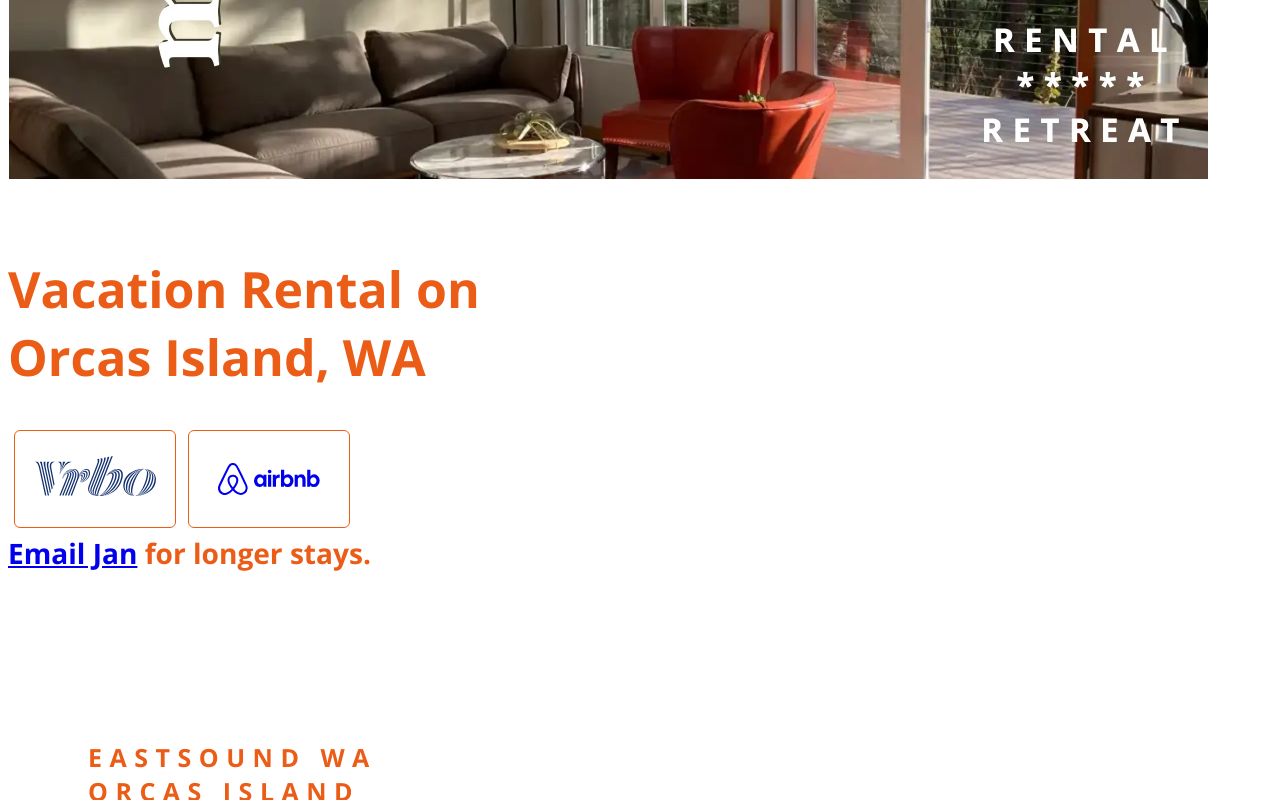
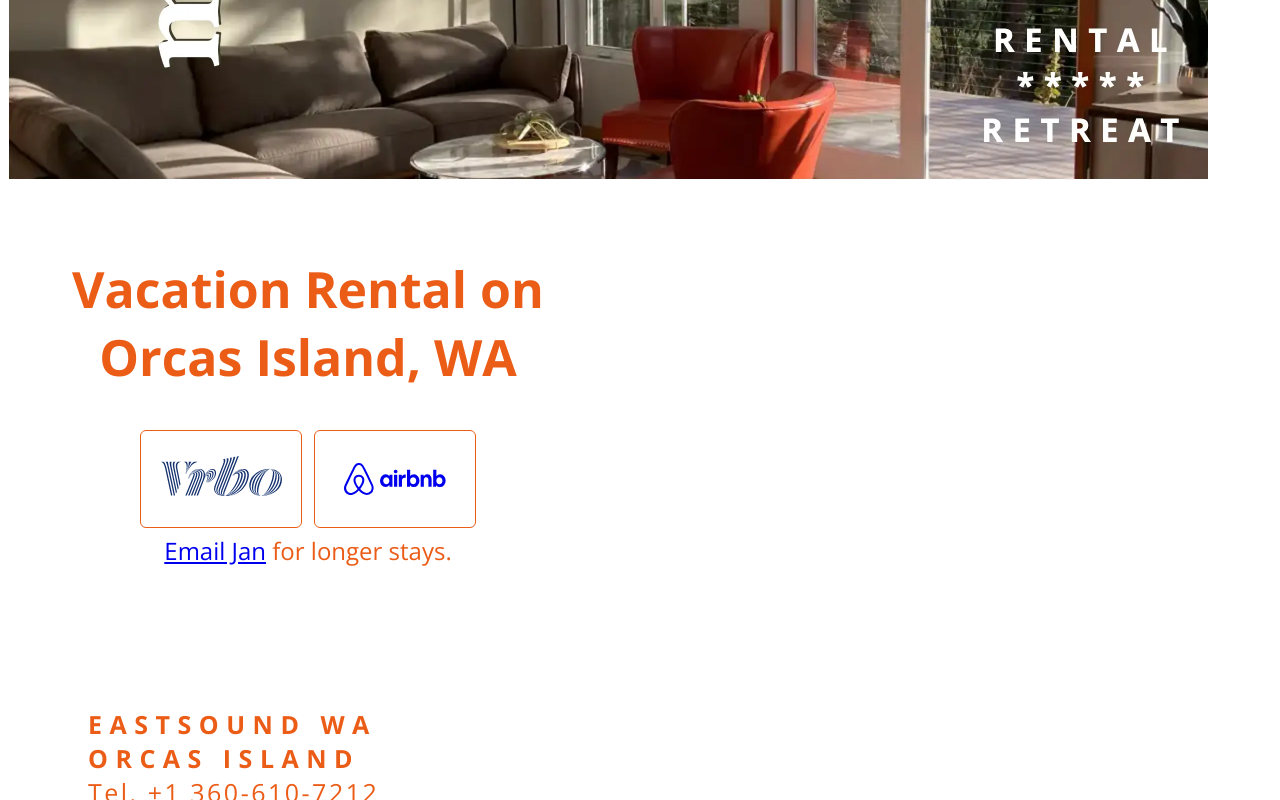
Before and after one commit to mattscilipoti/MadronaStays, a plain HTML site: page index.html in a window 1280 px wide. Shown: the part 483-1283 px from the top of the page. Drawn offline with nearby package versions, Linux system fonts and the light colour scheme.

Commit message:
Style: center the info

```diff
--- a/index.html
+++ b/index.html
@@ -66,9 +66,17 @@
         margin-top: 140px;
         position: relative;
       }
+      #agencies {
+        display: flex;
+        align-items: center;
+        justify-content: center;
+      }
       #direct {
         clear: both;
         font-size: 24px;
+      }
+      #info {
+        text-align: center;
       }
       #house {
         /* filter: invert(43%) sepia(97%) saturate(2890%) hue-rotate(356deg) brightness(98%) contrast(88%); */
@@ -156,6 +164,7 @@
   <div id="info" class="row">
     <div class='col-info'>
       <h1>Vacation Rental on Orcas Island, WA</h1>
+      <div id="agencies">
         <div id="vrbo" class="listing-link with-image">
           <a href="https://www.vrbo.com/9319022ha" rel="noopener" target="_blank">
             <img src="images/vrbo_logo.svg" />
@@ -168,10 +177,9 @@
             </svg>
           </a>
         </div>
+      </div>
       <div id="direct" class="row">
-        <h3>
         <a href="mailto:info@madronastays.com?subject=Requesting info about MadronaStay">Email Jan</a> for longer stays.
-        </h3>
       </div>
     </div>
   </div>
```
Lines whose indentation alone changed are shown as unchanged.
